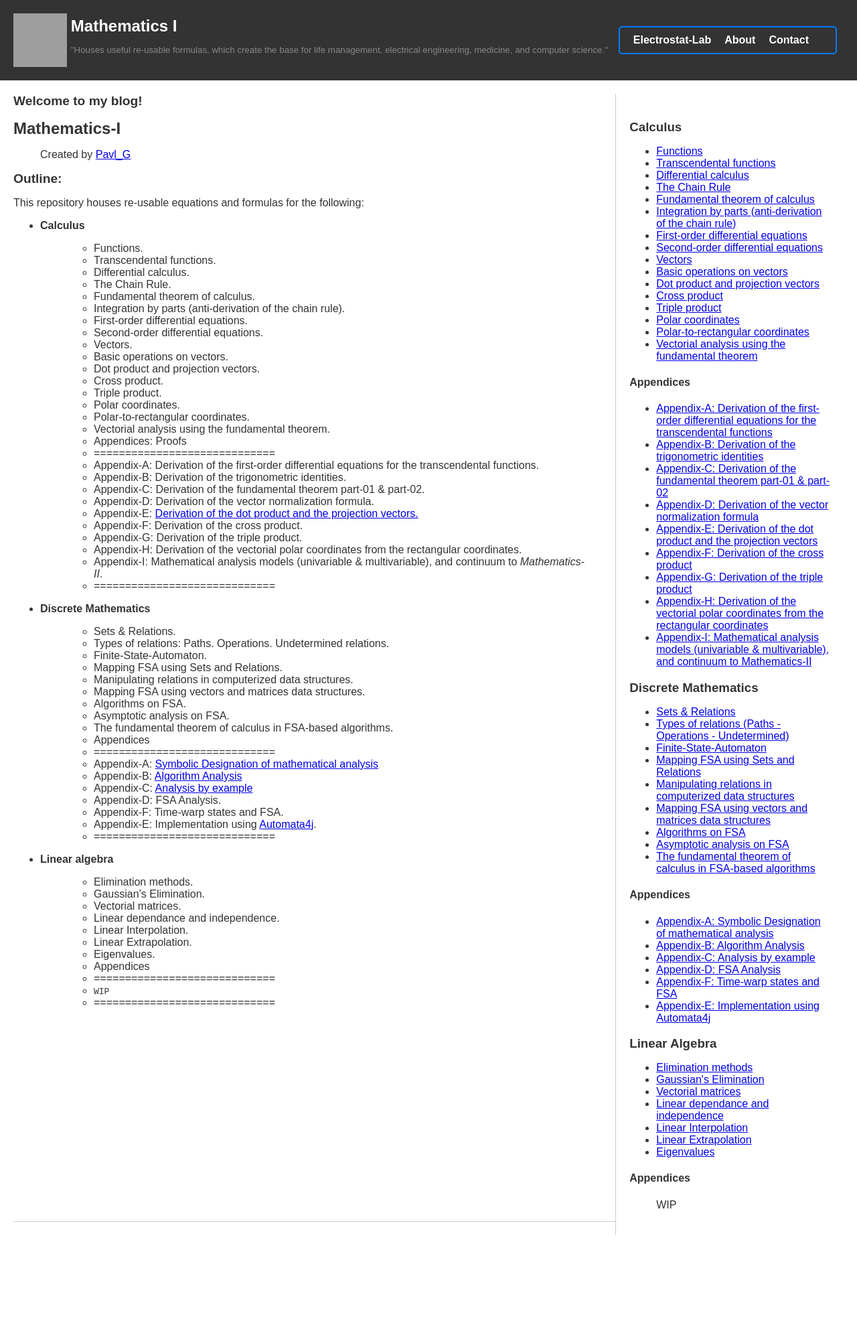
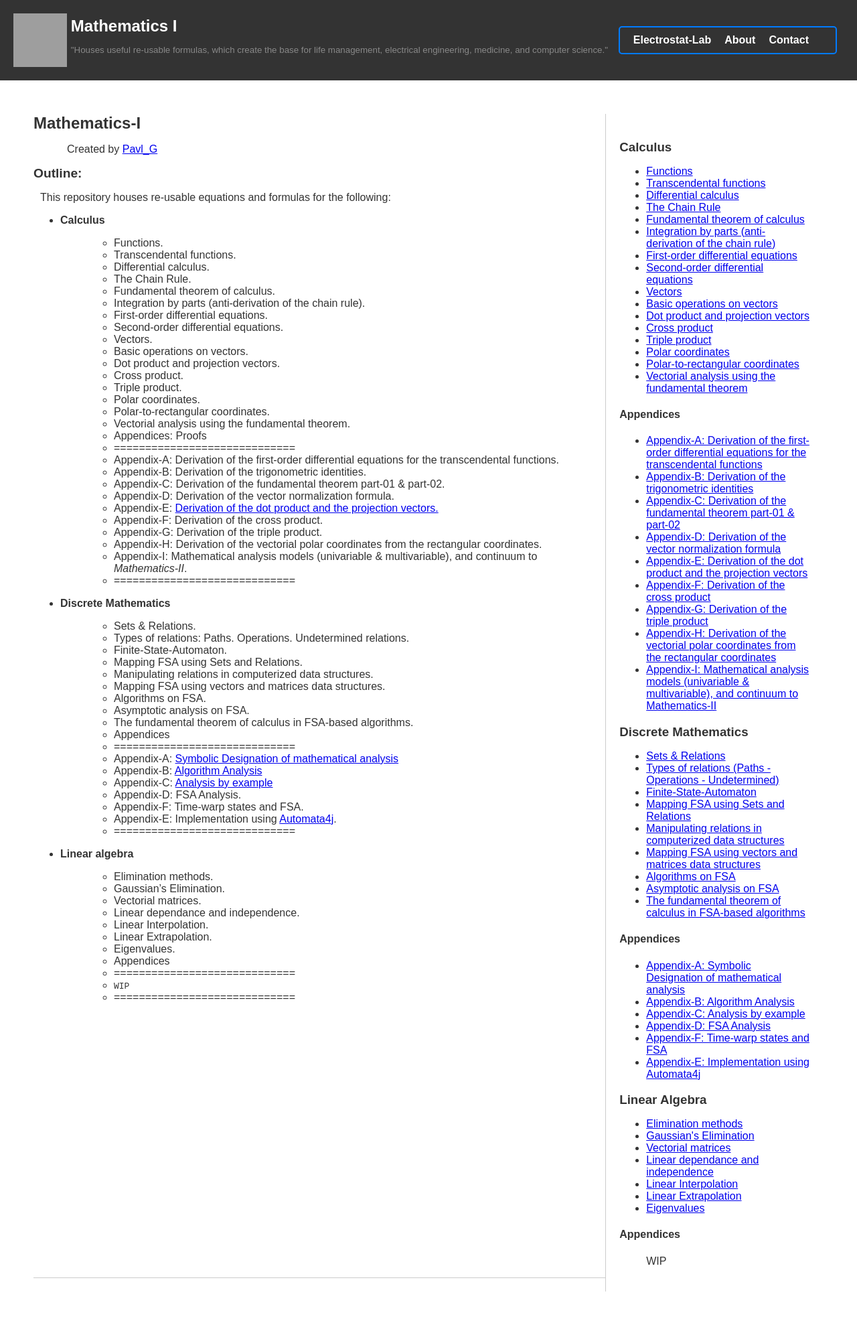
Before and after one commit to Electrostat-Lab/Mathematics-I, a Jekyll site: the page built from index.md, in a window 1280 px wide. Shown: the whole page at 67% size. Built offline with Jekyll 4.4.1, drawn with Linux system fonts in a browser that asks for light colours; nearby versions of some CDN libraries; our own code applies the rules of GitHub Pages for plain Markdown files; before the commit the page ends 1864 px from its top, so only the background shows below that; grey boxes are pictures that could not be loaded.

Commit message:
Update default.html

```diff
--- a/_layouts/default.html
+++ b/_layouts/default.html
@@ -62,7 +62,7 @@
       border-radius: 10px 20px 30px 40px;
     }
     main {
-      padding: 20px;
+      padding: 50px;
       display: flex;
     }
     .post {
@@ -76,7 +76,7 @@
       font-size: 1.2rem;
     }
     .post p {
-      margin-top: 5px;
+      margin: 10px;
     }
     .sidebar {
       flex: 1;
@@ -110,7 +110,6 @@
   </header>
   <main>
     <article class="post">
-      <h2>Welcome to my blog!</h2>
        {{ content }}
     </article>
     <aside class="sidebar">
```
